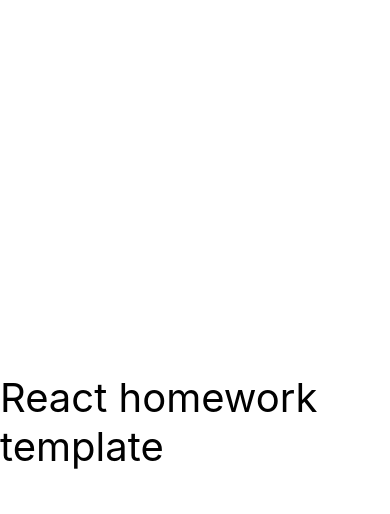
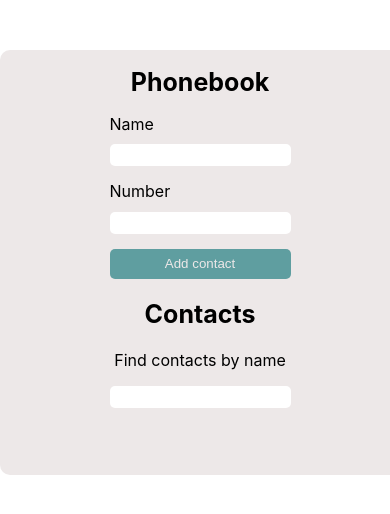
Before and after one commit to kuntuganova/goit-react-hw-02-phonebook, a React (Create React App) app: page / in a window 390 px wide. Shown: the top 514 px of the page. Built offline with nearby package versions, Linux system fonts and the light colour scheme.

Commit message:
phonebook form upd

```diff
--- a/package.json
+++ b/package.json
@@ -9,6 +9,7 @@
     "@testing-library/user-event": "^13.5.0",
     "react": "^18.1.0",
     "react-dom": "^18.1.0",
+    "react-id-generator": "^3.0.2",
     "react-scripts": "5.0.1",
     "web-vitals": "^2.1.3"
   },
--- a/src/components/App.jsx
+++ b/src/components/App.jsx
@@ -1,16 +1,66 @@
-export const App = () => {
-  return (
-    <div
-      style={{
-        height: '100vh',
-        display: 'flex',
-        justifyContent: 'center',
-        alignItems: 'center',
-        fontSize: 40,
-        color: '#010101'
-      }}
-    >
-      React homework template
-    </div>
-  );
-};
+import React, {Component} from 'react';
+import nextId from 'react-id-generator';
+import ContactForm from './contactForm/ContactForm';
+import ContactList from './contactList/ContactList';
+import Filter from './filter/Filter';
+import css from './App.module.css';
+
+export class App extends Component {
+  state = {
+    contacts: [
+      { id: 'id-1', name: 'Rosie Simpson', number: '459-12-56' },
+      { id: 'id-2', name: 'Hermione Kline', number: '443-89-12' },
+      { id: 'id-3', name: 'Eden Clements', number: '645-17-79' },
+      { id: 'id-4', name: 'Annie Copeland', number: '227-91-26' },
+    ],
+    filter: '',
+  };
+
+  deleteContact = contactId => {
+    this.setState(prev => ({
+      contacts: prev.contacts.filter(contact => contact.id !== contactId),
+    }));
+  };
+
+  addContact = ({ name, number }) => {
+    if (
+      this.state.contacts.find(contact => contact.name.toLowerCase() === name.toLowerCase())
+    ) {
+      alert(`${name} is already in your contact list`);
+    } else {
+      this.setState(prev => ({
+        contacts: [
+          ...prev.contacts,
+          { id: nextId(), name: name, number: number },
+        ],
+      }));
+    }
+  };
+
+  filterChange = e => {
+    this.setState({filter: e.currentTarget.value });
+  };
+
+  render() {
+    const { filter, contacts } = this.state;
+
+    const lowercasedName = filter.toLowerCase();
+    const filteredContacts = this.state.filter !== '' ? contacts.filter(contacts =>
+      contacts.name.toLowerCase().includes(lowercasedName)) : [];
+
+    return (
+      <div className={css.container}>
+        <h1 className={css.title}>Phonebook</h1>
+        <ContactForm onSubmit={this.addContact} />
+        <h2 className={css.title}>Contacts</h2>
+        <Filter filter={filter} filterChange={this.filterChange} />
+
+        <ContactList
+          contacts={filteredContacts}
+          deleteContact={this.deleteContact}
+          filteredName={filter}
+        />
+      </div>
+    );
+  }
+}
--- /dev/null
+++ b/src/components/App.module.css
@@ -0,0 +1,15 @@
+.container {
+    display: flex;
+    flex-direction: column;
+    align-items: center;
+    justify-content: center;
+    background-color:rgb(237, 232, 232);
+    width: 400px;
+    margin: 50px auto;
+    border-radius: 10px;
+}
+
+.title {
+    font-size: 25px;
+    font-weight: bold;
+}
--- /dev/null
+++ b/src/components/contactForm/ContactForm.jsx
@@ -0,0 +1,65 @@
+import React, { Component } from 'react';
+import PropTypes from 'prop-types'
+import css from './ContactForm.module.css'
+
+class ContactForm extends Component {
+  state = {
+    name: '',
+    number: '',
+    };
+
+formSubmit = e => {
+    e.preventDefault()
+    this.props.onSubmit(this.state)
+    this.resetForm()
+  }
+
+    inputChange = e => {
+    this.setState({[e.currentTarget.name]: e.currentTarget.value,});
+    };
+
+    resetForm = () => {
+        this.setState({name: '',
+    number: '',})
+    }
+
+  render() {
+    return (
+      <form className={css.form} onSubmit={this.formSubmit}>
+        <label>
+          <p className={css.title}>Name</p>
+          <input
+            className={css.input}
+            type="text"
+            name="name"
+            pattern="^[a-zA-Zа-яА-Я]+(([' -][a-zA-Zа-яА-Я ])?[a-zA-Zа-яА-Я]*)*$"
+            value={this.state.name}
+            onChange={this.inputChange}
+            title="Name may contain only letters, apostrophe, dash and spaces. For example Adrian, Jacob Mercer, Charles de Batz de Castelmore d'Artagnan"
+            required
+          />
+        </label>
+        <label>
+          <p  className={css.title}>Number</p>
+          <input
+            className={css.input}
+            type="tel"
+            name="number"
+            value={this.state.number}
+            onChange={this.inputChange}
+            pattern="\+?\d{1,4}?[-.\s]?\(?\d{1,3}?\)?[-.\s]?\d{1,4}[-.\s]?\d{1,4}[-.\s]?\d{1,9}"
+            title="Phone number must be digits and can contain spaces, dashes, parentheses and can start with +"
+            required
+          />
+        </label>
+        <button className={css.btn}>Add contact</button>
+      </form>
+    );
+  }
+}
+
+ContactForm.propTypes = {
+  onSubmit: PropTypes.func.isRequired,
+}
+
+export default ContactForm;
--- /dev/null
+++ b/src/components/contactForm/ContactForm.module.css
@@ -0,0 +1,27 @@
+.form {
+    display: flex;
+    flex-direction: column;
+    justify-content: center;
+    border-radius: 5px;
+}
+
+.title {
+    margin-top: 0;
+    margin-bottom: 10px;
+}
+
+.input {
+    margin-bottom: 15px;
+    height: 20px;
+    border: none;
+    border-radius: 5px;
+}
+
+.btn {
+    height: 30px;
+    width: 100%;
+    border: none;
+    border-radius: 5px;
+    color: rgb(237, 232, 232);
+    background-color:cadetblue;
+}
--- /dev/null
+++ b/src/components/contactForm/index.js
@@ -0,0 +1 @@
+export { ContactForm } from './ContactForm';
--- /dev/null
+++ b/src/components/contactList/ContactList.jsx
@@ -0,0 +1,47 @@
+import React, { Component } from 'react';
+import PropTypes from 'prop-types';
+import css from './ContactList.module.css'
+
+
+
+class ContactList extends Component {
+
+
+
+  render() {
+      return (
+      <ul className={css.ul}>
+        {this.props.contacts.map(({ id, name, number }) => {
+          return (
+            <li className={css.li} key={id}>
+              <p className={css.p}>
+                {name}: {number}
+              </p>
+              <button
+                className={css.btn}
+                onClick={() => {
+                  this.props.deleteContact(id);
+                }}
+              >
+                Delete
+              </button>
+            </li>
+          );
+        })}
+      </ul>
+    );
+  }
+}
+
+ContactList.propTypes = {
+    contacts: PropTypes.arrayOf(PropTypes.shape({
+        id: PropTypes.string.isRequired,
+        name: PropTypes.string.isRequired,
+        number: PropTypes.string.isRequired,
+    })),
+  deleteContact: PropTypes.func.isRequired,
+  filteredName: PropTypes.string.isRequired,
+        }
+
+
+export default ContactList;
--- /dev/null
+++ b/src/components/contactList/ContactList.module.css
@@ -0,0 +1,25 @@
+.ul {
+    list-style: none;
+    width: 350px;
+    padding: 10px;
+}
+
+.li {
+    display: flex;
+    justify-self: space-between;
+    align-items: center;
+}
+
+.p {
+    margin-left: 25px;
+}
+
+.btn {
+    margin-left: 35px;
+    height: 20px;
+    width: 70px;
+    border: none;
+    border-radius: 5px;
+    color: rgb(237, 232, 232);
+    background-color:cadetblue;
+}
--- /dev/null
+++ b/src/components/contactList/index.js
@@ -0,0 +1 @@
+export { ContactList } from './ContactList';
--- /dev/null
+++ b/src/components/filter/Filter.jsx
@@ -0,0 +1,26 @@
+import React, { Component } from 'react';
+import PropTypes from 'prop-types';
+import css from './Filter.module.css';
+
+class Filter extends Component {
+    render() {
+        return (
+            <>
+            <p className={css.title}>Find contacts by name</p>
+            <input className={css.input}
+            type="text"
+            name="filter"
+            value={this.props.filter}
+            onChange={this.props.filterChange}
+            />
+            </>
+        );
+    }
+}
+
+Filter.propTypes = {
+    filter: PropTypes.string.isRequired,
+    filterChange: PropTypes.func.isRequired,
+}
+
+export default Filter;
--- /dev/null
+++ b/src/components/filter/Filter.module.css
@@ -0,0 +1,10 @@
+.title {
+    margin-top: 0;
+}
+
+.input {
+    margin-bottom: 15px;
+    height: 20px;
+    border: none;
+    border-radius: 5px;
+}
--- /dev/null
+++ b/src/components/filter/index.js
@@ -0,0 +1 @@
+export { Filter } from './Filter';
```
Also changed, not shown: 1 other file (tests, documents, lock files or other folders).
